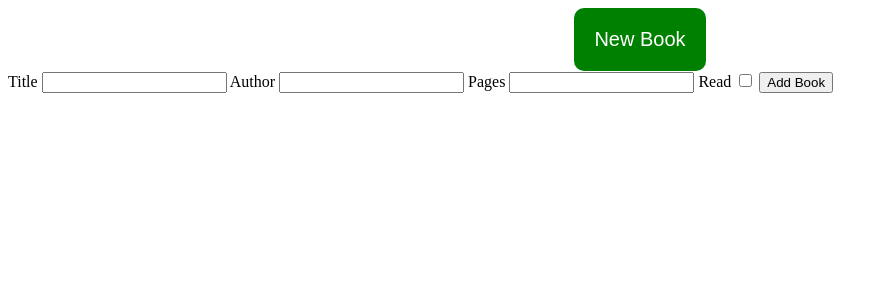
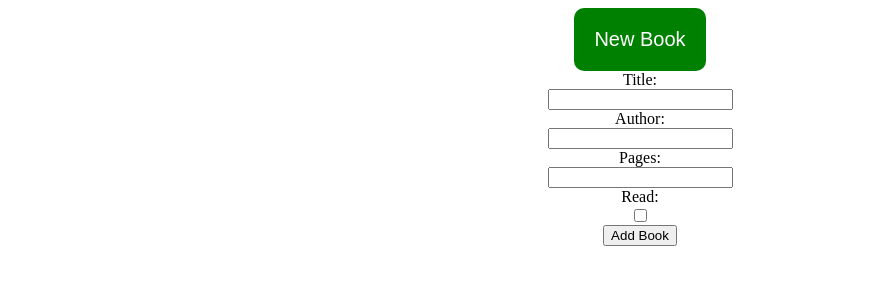
Before and after one commit to adrianceriotti/odin-library, a plain HTML site: page index.html in a window 1280 px wide. Both pictures are taken after a click on the button "New Book". Shown: the whole page, without its empty margins (0-888 px from the left). Drawn offline with Linux system fonts and the light colour scheme.

Commit message:
update to book cards and layout to flex

```diff
--- a/index.html
+++ b/index.html
@@ -9,17 +9,18 @@
 <body>
     <button id="new-book-btn">New Book</button>
     <form id="new-book-form" style="display: none;">
-    <label for="title">Title</label>
+    <label for="title">Title:</label>
     <input type="text" id="title">
-    <label for="author">Author</label>
+    <label for="author">Author:</label>
     <input type="text" id="author">
-    <label for="pages">Pages</label>
+    <label for="pages">Pages:</label>
     <input type="text" id="pages">
-    <label for="read">Read</label>
+    <label for="read">Read:</label>
     <input type="checkbox" id="read">
     <input type="submit" value="Add Book">
     </form>
     <div id="library"></div>
+    <script src="./main.js"></script>
 </body>
-<script src="./main.js"></script>
+
 </html>
--- a/main.js
+++ b/main.js
@@ -22,7 +22,7 @@ function render(){
     for (let i = 0; i < myLibrary.length; i++){
         let book = myLibrary[i];
         let bookEl = document.createElement('div')
-        libraryBook.setAttribute("class", "book-card");
+        bookEl.setAttribute("class", "book-card");
         bookEl.innerHTML = `
         <div class="card-header">
             <h2 class="title">${book.title}<h2>
@@ -32,6 +32,7 @@ function render(){
             <p>${book.pages} pages</p>
             <p class="read-status">${book.read ? "Read" : "Not Read Yet"}
             <button class="remove-btn" onclick=(${i})">Remove</button>
+            <button class="toggle-read-btn" onclick="toggleRead(${i})">Toggle Read</button>
         </div>`;
         libraryBook.appendChild(bookEl)
     }
@@ -55,10 +56,10 @@ render()
 let newBookbtn = document.querySelector("#new-book-btn");
 newBookbtn.addEventListener("click" , function(){
     let newBookForm = document.querySelector('#new-book-form');
-    newBookForm.style.display= "block"
+    newBookForm.style.display= "flex"
 })
 
-document.querySelector('#new-book-form').addEventListener('submit', function(){
+document.querySelector('#new-book-form').addEventListener('submit', function(event){
     event.preventDefault()
     addBookToLibrary()
 })
--- a/stylesheet.css
+++ b/stylesheet.css
@@ -1,5 +1,5 @@
 #new-book-btn{
-    display: block;
+    display: flex;
     margin: 0 auto;
     padding: 20px;
     font-size: 20px;
@@ -15,3 +15,11 @@
     border: red solid 1px;
     text-align: center;
 }
+
+form{
+    text-align: center;
+    flex-direction: column;
+    align-items: center;
+    justify-content: center;
+
+}
```
